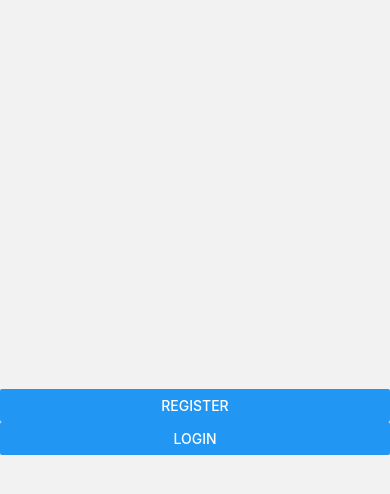
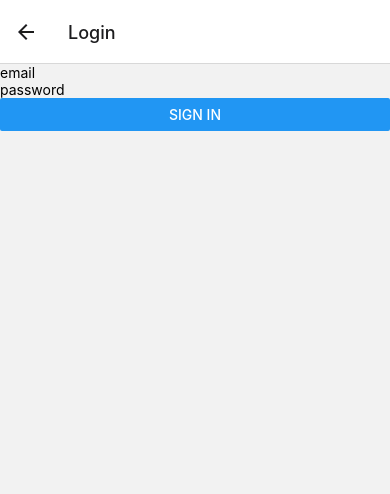
Before and after one commit to ejezie/instagram-clone, a React Native app: screen /Login in a window 390 px wide. Before the commit this address had no page. Shown: the top 494 px of the page. Built offline with nearby package versions, Linux system fonts and the light colour scheme.

Commit message:
login page added

```diff
--- a/App.js
+++ b/App.js
@@ -2,7 +2,7 @@ import { NavigationContainer } from '@react-navigation/native';
 import { createStackNavigator } from '@react-navigation/stack';
 import Landing from './components/auth/Landing';
 import Register from './components/auth/Register';
-import { ENV_VAR } from "@env"
+import Login from './components/auth/Login';
 import 'react-native-gesture-handler';
 import * as firebase from "firebase";
 
@@ -16,8 +16,6 @@ const firebaseConfig = {
   measurementId: "G-CSQEGWXF8R"
 };
 
-console.log(ENV_VAR.apiKey )
-
 if(firebase.apps.length === 0){
   firebase.initializeApp(firebaseConfig);
 }
@@ -30,6 +28,7 @@ export default function App() {
       <Stack.Navigator initialRouteName='Landing'>
          <Stack.Screen name='Landing' component={Landing} options={{headerShown: false}}/>
          <Stack.Screen name='Register' component={Register}/>
+         <Stack.Screen name='Login' component={Login}/>
       </Stack.Navigator>
     </NavigationContainer>
   );
--- /dev/null
+++ b/components/auth/Login.js
@@ -0,0 +1,40 @@
+import React, { Component } from 'react'
+import {View, Button, TextInput} from "react-native"
+import firebase from 'firebase';
+
+export class Login extends Component {
+    constructor(props) {
+        super();
+
+        this.state = {
+            email: "",
+            password: "",
+        }
+
+        this.onSignIn = this.onSignIn.bind(this);
+    }
+
+    onSignIn(){
+        const {email, password} = this.state
+        firebase.auth().createUserWithEmailAndPassword(email, password)
+        .then((response)=>{
+            console.log(response);
+        })
+        .catch((error) => {
+            console.log(error);
+        })
+    }
+
+  render() {
+    return (
+      <View>
+          {/* <TextInput placeholder='name' onChangeText={(name) => this.setState({name})}/> */}
+          <TextInput placeholder='email' onChangeText={(email) => this.setState({email})}/>
+          <TextInput secureTextEntry={true} placeholder='password' onChangeText={(password) => this.setState({password})}/>
+          <Button onPress={()=> this.onSignUp()} title={"Sign IN"}/>
+      </View>
+    )
+  }
+}
+
+export default Login
```
